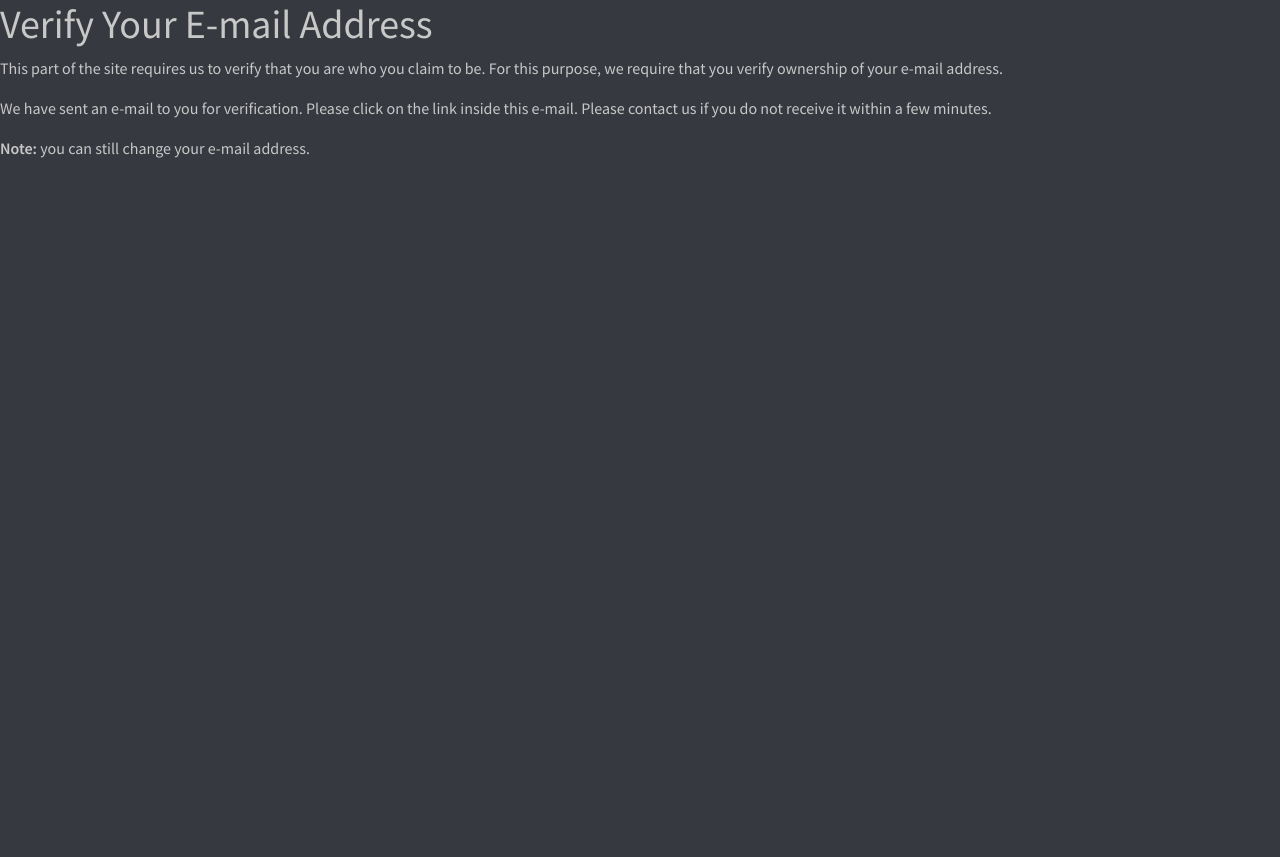
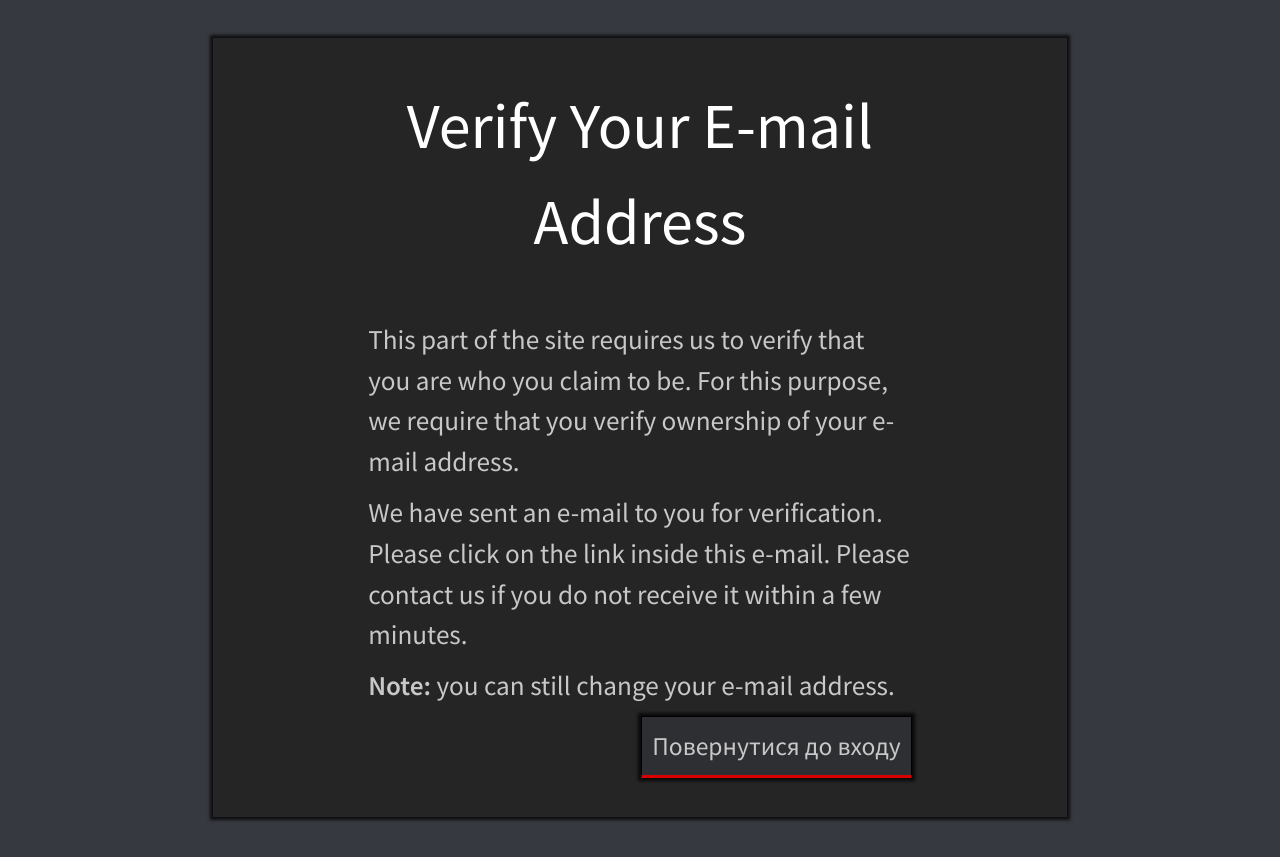
Before and after one commit to Dima2504/Django_news_engine, a Django app: template auth_system/templates/account/verified_email_required.html in a window 1280 px wide. Before the commit the page ends 158 px from the top, so only its background shows below. Run offline with Django 3.2, Linux system fonts and the light colour scheme; the template is opened without the code that fills it, so the values that code supplies are empty; parts of the project's set-up code (start-up, migrations or seed data) failed here and were passed over; some libraries are stand-ins or nearby versions.

Commit message:
Add html and css to logout and email required pages

```diff
--- a/auth_system/templates/account/email_confirm.html
+++ b/auth_system/templates/account/email_confirm.html
@@ -5,8 +5,6 @@
 {% load static %}
 
 {% block head_title %}Підтвердження електронної пошти{% endblock %}
-
-
 
 {% block content %}
     <div class="top-space section-block col-xl-8 offset-xl-2 col-lg-10 offset-lg-1 col-md-12 offset-md-0 col-sm-12 offset-sm-0">
--- a/auth_system/templates/account/verified_email_required.html
+++ b/auth_system/templates/account/verified_email_required.html
@@ -5,19 +5,29 @@
 {% block head_title %}{% trans "Verify Your E-mail Address" %}{% endblock %}
 
 {% block content %}
-<h1>{% trans "Verify Your E-mail Address" %}</h1>
-
-{% url 'account_email' as email_url %}
-
-<p>{% blocktrans %}This part of the site requires us to verify that
+    {% url 'account_email' as email_url %}
+    {% if user.is_authenticated %}
+        {% include "account/snippets/already_logged_in.html" %}
+    {% endif %}
+    <div class="top-space section-block col-xl-8 offset-xl-2 col-lg-10 offset-lg-1 col-md-12 offset-md-0 col-sm-12 offset-sm-0">
+        <div class="section-body">
+            <div class="big-text">{% trans "Verify Your E-mail Address" %}</div>
+            <div class="single-content">
+                <p class="additional-info">{% blocktrans %}This part of the site requires us to verify that
 you are who you claim to be. For this purpose, we require that you
 verify ownership of your e-mail address. {% endblocktrans %}</p>
-
-<p>{% blocktrans %}We have sent an e-mail to you for
+            </div>
+        <div class="single-content">
+                <p class="additional-info">{% blocktrans %}We have sent an e-mail to you for
 verification. Please click on the link inside this e-mail. Please
 contact us if you do not receive it within a few minutes.{% endblocktrans %}</p>
-
-<p>{% blocktrans %}<strong>Note:</strong> you can still <a href="{{ email_url }}">change your e-mail address</a>.{% endblocktrans %}</p>
-
-
+            </div>
+        <div class="single-content">
+                <p class="additional-info">{% blocktrans %}<strong>Note:</strong> you can still <a href="{{ email_url }}">change your e-mail address</a>.{% endblocktrans %}</p>
+            </div>
+            <div class="section-float-button">
+                <a href="{% url 'account_login' %}"><button class="shadow-default">Повернутися до входу</button></a>
+            </div>
+        </div>
+    </div>
 {% endblock %}
```
Also changed, not shown: auth_system/templates/account/logout.html (+12 -7 lines).
